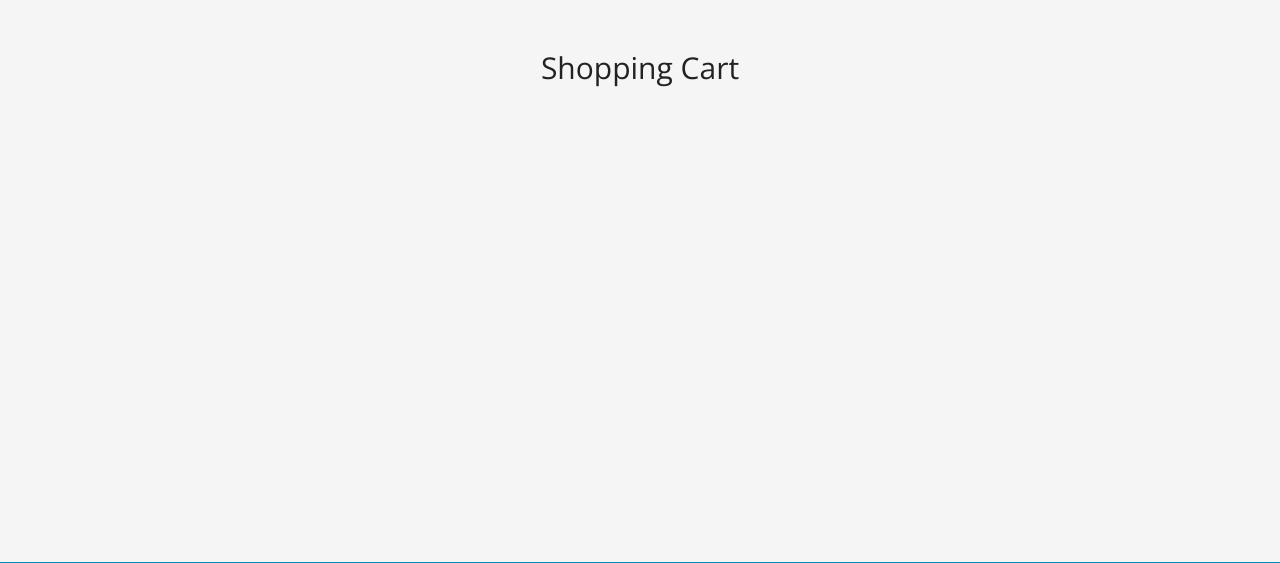
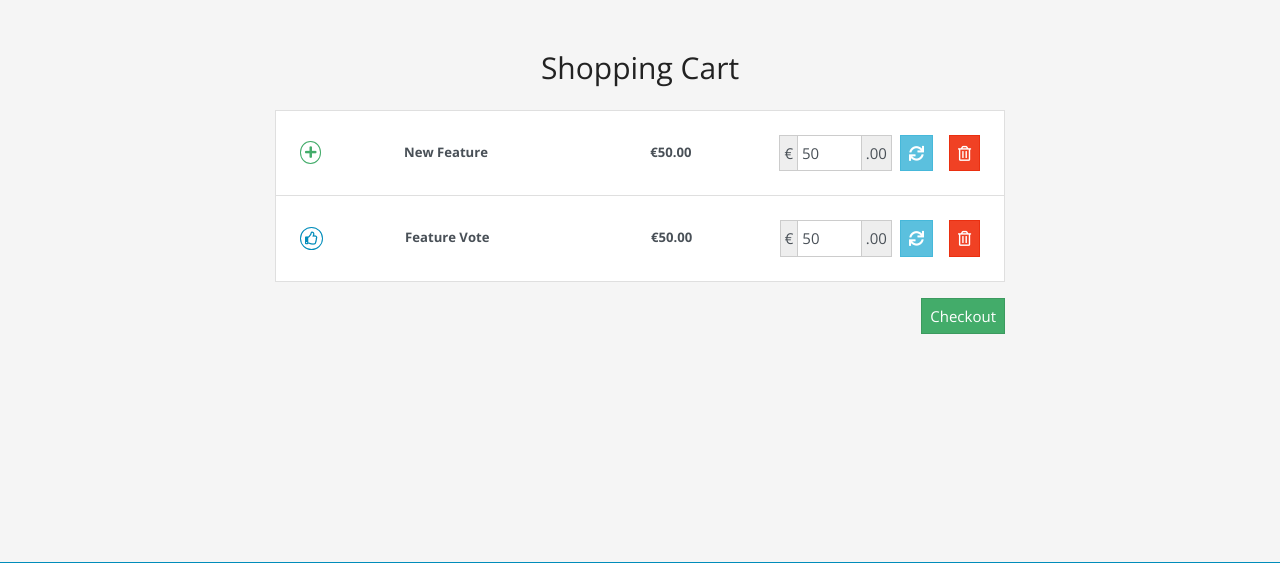
Before and after one commit to kes2401/issue-tracker, a Django app: page /cart/ in a window 1280 px wide. Shown: the part 58-621 px from the top of the page. Run offline with Django 3.2, Linux system fonts and the light colour scheme; parts of the project's set-up code (start-up, migrations or seed data) failed here and were passed over; some libraries are stand-ins or nearby versions.

Commit message:
build basic cart template

```diff
--- a/cart/templates/cart.html
+++ b/cart/templates/cart.html
@@ -1,14 +1,92 @@
 {% extends 'base.html' %}
 {% load static %}
-<!-- {% load bootstrap_tags %} -->
 {% block title %}
 - Cart
 {% endblock %}
 {% block content %}
 <div class="container">
     <div class="row">
-        <div class="col-10 offset-1 col-md-6 offset-md-3 mb-4 text-center">
+        <div class="col-12 col-md-8 offset-md-2 mb-4 text-center">
             <h2 class="mb-4"><strong>Shopping Cart</strong></h2>
+
+            <ul class="list-group">
+
+                <li class="list-group-item list-group-item-action p-2 p-md-4">
+                    <div class="d-flex flex-row align-items-center">
+                        <div>
+                            <i class="fas fa-plus mr-2 border border-success text-success rounded-circle p-1"></i>
+                        </div>
+                        <div class="w-40">
+                            <p class="text-secondary font-weight-bold pl-2 mb-0"><strong>New Feature</strong>
+                            </p>
+                        </div>
+                        <div class="w-40">
+                            <p class="text-secondary font-weight-bold pl-2 mb-0"><strong>€</strong><span>50</span>.00
+                            </p>
+                        </div>
+                        <div class="input-group w-20">
+                            <div class="input-group-prepend d-none d-lg-block">
+                                <span class="input-group-text px-1">€</span>
+                            </div>
+                            <input type="number" class="form-control p-1" aria-label="Amount (to the nearest Euro)"
+                                value="50">
+                            <div class="input-group-append d-none d-lg-block">
+                                <span class="input-group-text px-1">.00</span>
+                            </div>
+                        </div>
+                        <div class="ml-1 ml-md-2">
+                            <button type="button" class="btn btn-info"><i class="fas fa-sync"></i></button>
+                        </div>
+                        <div class="ml-1 ml-md-3">
+                            <button type="button" class="btn btn-danger"><i class="far fa-trash-alt"></i></button>
+                        </div>
+                    </div>
+                </li>
+
+                <li class="list-group-item list-group-item-action p-2 p-md-4">
+                    <div class="d-flex flex-row align-items-center">
+                        <div>
+                            <i class="far fa-thumbs-up mr-2 border border-primary text-primary rounded-circle p-1"></i>
+                        </div>
+                        <div class="w-40">
+                            <p class="text-secondary font-weight-bold pl-2 mb-0"><strong>Feature Vote</strong>
+                            </p>
+                        </div>
+                        <div class="w-40">
+                            <p class="text-secondary font-weight-bold pl-2 mb-0"><strong>€</strong><span>50</span>.00
+                            </p>
+                        </div>
+                        <div class="input-group w-20">
+                            <div class="input-group-prepend d-none d-lg-block">
+                                <span class="input-group-text px-1">€</span>
+                            </div>
+                            <input type="number" class="form-control p-1" aria-label="Amount (to the nearest Euro)"
+                                value="50">
+                            <div class="input-group-append d-none d-lg-block">
+                                <span class="input-group-text px-1">.00</span>
+                            </div>
+                        </div>
+                        <div class="ml-1 ml-md-2">
+                            <button type="button" class="btn btn-info"><i class="fas fa-sync"></i></button>
+                        </div>
+                        <div class="ml-1 ml-md-3">
+                            <button type="button" class="btn btn-danger"><i class="far fa-trash-alt"></i></button>
+                        </div>
+                    </div>
+                </li>
+
+
+            </ul>
+
+
+            <div class="d-flex button-container">
+                <a href="{% url 'create_bug' %}" class="btn btn-success my-3">Checkout</a>
+            </div>
+
+
+
+
+
 
         </div>
     </div>
--- a/static/css/custom.css
+++ b/static/css/custom.css
@@ -146,6 +146,14 @@ table .w-50 {
     width: 50%;
 }
 
+div .w-20 {
+    width: 20%;
+}
+
+div .w-40 {
+    width: 40%;
+}
+
  /* Media Queries  */
 
 @media (max-width: 767px) {
```
